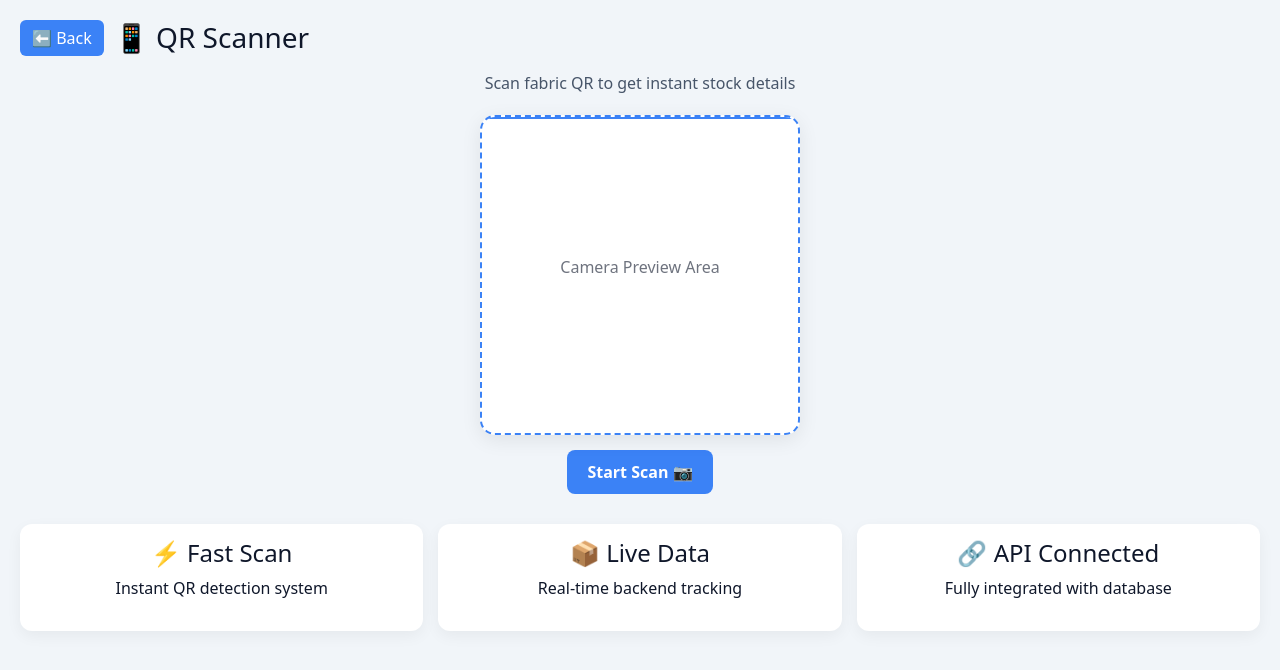
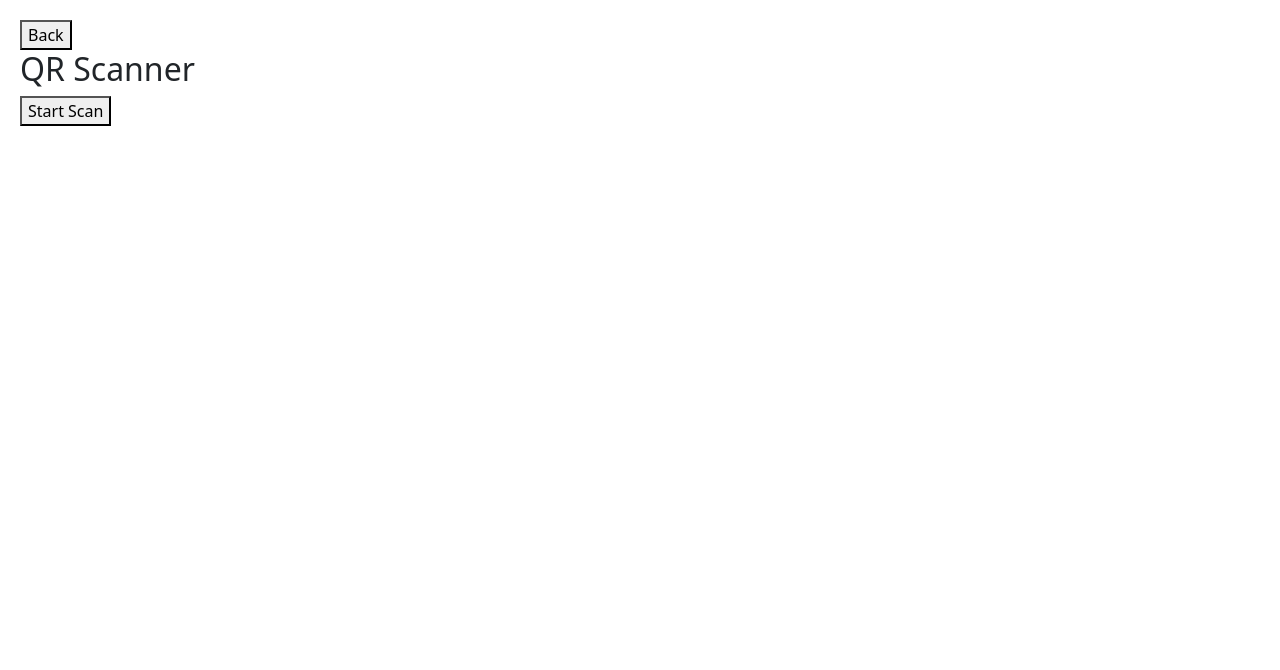
Before and after one commit to ayush062004/smart-roll-project, a React (Create React App) app in the folder frontend/: page /qrscanner in a window 1280 px wide. Shown: the top 670 px of the page. Built offline with nearby package versions, Linux system fonts and the light colour scheme; sample sign-in values are in the browser's storage.

Commit message:
qr scanner

```diff
--- a/frontend/src/pages/QRScanner.jsx
+++ b/frontend/src/pages/QRScanner.jsx
@@ -7,6 +7,7 @@ const QRScanner = () => {
   const navigate = useNavigate();
 
   const API = "https://smart-roll-backend.onrender.com";
+  const token = localStorage.getItem("token");
 
   const [fabric, setFabric] = useState(null);
   const [scannerOn, setScannerOn] = useState(false);
@@ -18,7 +19,8 @@ const QRScanner = () => {
     };
 
     window.addEventListener("resize", handleResize);
-    return () => window.removeEventListener("resize", handleResize);
+    return () =>
+      window.removeEventListener("resize", handleResize);
   }, []);
 
   const startScan = () => {
@@ -29,7 +31,7 @@ const QRScanner = () => {
         "reader",
         {
           fps: 10,
-          qrbox: isMobile ? 200 : 250
+          qrbox: isMobile ? 200 : 250,
         },
         false
       );
@@ -40,13 +42,17 @@ const QRScanner = () => {
             const parsed = JSON.parse(result);
 
             const res = await axios.get(
-              `${API}/api/fabric/qr/${parsed.rollNumber}`
+              `${API}/api/fabric/qr/${parsed.rollNumber}`,
+              {
+                headers: {
+                  Authorization: `Bearer ${token}`,
+                },
+              }
             );
 
             setFabric(res.data);
           } catch (err) {
-            console.error(err);
-            alert("QR error ❌");
+            alert("QR Error ❌");
           }
 
           scanner.clear();
@@ -57,229 +63,93 @@ const QRScanner = () => {
     }, 300);
   };
 
+  // ✅ FIXED CUT
   const handleCut = async () => {
-    const cutLength = prompt("Enter cut length:");
-    if (!cutLength) return;
+    const input = prompt("Enter cut length:");
+
+    if (!input) return;
+
+    const cutLength = Number(input);
+
+    if (isNaN(cutLength) || cutLength <= 0) {
+      alert("Enter valid length ❌");
+      return;
+    }
 
     try {
       const res = await axios.post(
         `${API}/api/fabric/cut`,
         {
           id: fabric._id,
-          cutLength: Number(cutLength)
+          cutLength,
+        },
+        {
+          headers: {
+            Authorization: `Bearer ${token}`,
+          },
         }
       );
 
       alert("Cut Successful ✂️");
+
       setFabric(res.data.fabric || res.data);
     } catch (err) {
-      console.error(err);
-      alert("Cut failed ❌");
+      alert(
+        err.response?.data?.msg ||
+          "Cut Failed ❌"
+      );
     }
   };
 
   return (
-    <div style={container}>
+    <div style={{ padding: "20px" }}>
+      <button
+        onClick={() => navigate("/dashboard")}
+      >
+        Back
+      </button>
 
-      {/* TOPBAR */}
-      <div style={topbar}>
-        <button
-          onClick={() => navigate("/dashboard")}
-          style={backBtn}
-        >
-          ⬅ Back
+      <h2>QR Scanner</h2>
+
+      {!scannerOn ? (
+        <button onClick={startScan}>
+          Start Scan
         </button>
+      ) : (
+        <div id="reader"></div>
+      )}
 
-        <h3 style={{ margin: 0 }}>📱 QR Scanner</h3>
-      </div>
-
-      {/* HEADER */}
-      <div style={header}>
-        <p>Scan fabric QR to get instant stock details</p>
-      </div>
-
-      {/* SCANNER */}
-      <div style={scannerBox}>
+      {fabric && (
         <div
           style={{
-            ...scanFrame,
-            width: isMobile ? "100%" : "320px",
-            maxWidth: "350px",
-            height: isMobile ? "260px" : "320px"
+            marginTop: "20px",
+            padding: "20px",
+            background: "#fff",
+            borderRadius: "10px",
           }}
         >
-          <div style={scanLine}></div>
+          <h3>{fabric.name}</h3>
 
-          {scannerOn ? (
-            <div id="reader" style={{ width: "100%" }}></div>
-          ) : (
-            <p style={{ opacity: 0.6 }}>Camera Preview Area</p>
-          )}
-        </div>
-
-        <button style={scanBtn} onClick={startScan}>
-          Start Scan 📷
-        </button>
-      </div>
-
-      {/* RESULT */}
-      {fabric && (
-        <div style={resultCard}>
-          <h3>📦 Fabric Details</h3>
-
-          <p><b>Roll ID:</b> {fabric.rollNumber}</p>
-          <p><b>Name:</b> {fabric.name}</p>
-          <p><b>Total:</b> {fabric.totalLength} meters</p>
-
-          <p style={{ color: "#16a34a" }}>
-            <b>Remaining:</b> {fabric.availableLength} meters
+          <p>
+            Roll: {fabric.rollNumber}
           </p>
 
-          <p style={{ color: "#dc2626" }}>
-            <b>Used:</b>{" "}
-            {fabric.totalLength - fabric.availableLength} meters
+          <p>
+            Total: {fabric.totalLength}
           </p>
 
-          <button
-            onClick={handleCut}
-            style={cutBtn}
-          >
+          <p>
+            Remaining:
+            {fabric.availableLength}
+          </p>
+
+          <button onClick={handleCut}>
             ✂️ Cut Fabric
           </button>
         </div>
       )}
-
-      {/* INFO */}
-      <div
-        style={{
-          ...infoGrid,
-          gridTemplateColumns: isMobile
-            ? "1fr"
-            : "repeat(3,1fr)"
-        }}
-      >
-        <div style={infoCard}>
-          <h4>⚡ Fast Scan</h4>
-          <p>Instant QR detection system</p>
-        </div>
-
-        <div style={infoCard}>
-          <h4>📦 Live Data</h4>
-          <p>Real-time backend tracking</p>
-        </div>
-
-        <div style={infoCard}>
-          <h4>🔗 API Connected</h4>
-          <p>Fully integrated with database</p>
-        </div>
-      </div>
-
     </div>
   );
 };
 
-/* 🎨 STYLES */
-
-const container = {
-  padding: "20px",
-  background: "#f1f5f9",
-  color: "#0f172a",
-  minHeight: "100vh"
-};
-
-const topbar = {
-  display: "flex",
-  alignItems: "center",
-  gap: "10px",
-  marginBottom: "15px",
-  flexWrap: "wrap"
-};
-
-const backBtn = {
-  padding: "6px 12px",
-  background: "#3b82f6",
-  color: "white",
-  border: "none",
-  borderRadius: "6px",
-  cursor: "pointer"
-};
-
-const header = {
-  marginBottom: "20px",
-  textAlign: "center",
-  color: "#475569"
-};
-
-const scannerBox = {
-  display: "flex",
-  flexDirection: "column",
-  alignItems: "center",
-  gap: "15px",
-  marginBottom: "30px"
-};
-
-const scanFrame = {
-  border: "2px dashed #3b82f6",
-  borderRadius: "15px",
-  display: "flex",
-  alignItems: "center",
-  justifyContent: "center",
-  position: "relative",
-  background: "#ffffff",
-  overflow: "hidden",
-  boxShadow: "0 5px 20px rgba(0,0,0,0.08)"
-};
-
-const scanLine = {
-  position: "absolute",
-  width: "100%",
-  height: "2px",
-  background: "#3b82f6",
-  top: "0"
-};
-
-const scanBtn = {
-  padding: "10px 20px",
-  background: "#3b82f6",
-  color: "white",
-  border: "none",
-  borderRadius: "8px",
-  fontWeight: "bold",
-  cursor: "pointer"
-};
-
-const resultCard = {
-  background: "#ffffff",
-  padding: "20px",
-  borderRadius: "12px",
-  marginBottom: "25px",
-  width: "100%",
-  maxWidth: "500px",
-  marginInline: "auto",
-  boxShadow: "0 10px 25px rgba(0,0,0,0.08)"
-};
-
-const cutBtn = {
-  marginTop: "15px",
-  padding: "10px 20px",
-  background: "#ef4444",
-  border: "none",
-  borderRadius: "8px",
-  color: "white",
-  cursor: "pointer"
-};
-
-const infoGrid = {
-  display: "grid",
-  gap: "15px"
-};
-
-const infoCard = {
-  background: "#ffffff",
-  padding: "15px",
-  borderRadius: "12px",
-  textAlign: "center",
-  boxShadow: "0 5px 15px rgba(0,0,0,0.05)"
-};
-
 export default QRScanner;
```
